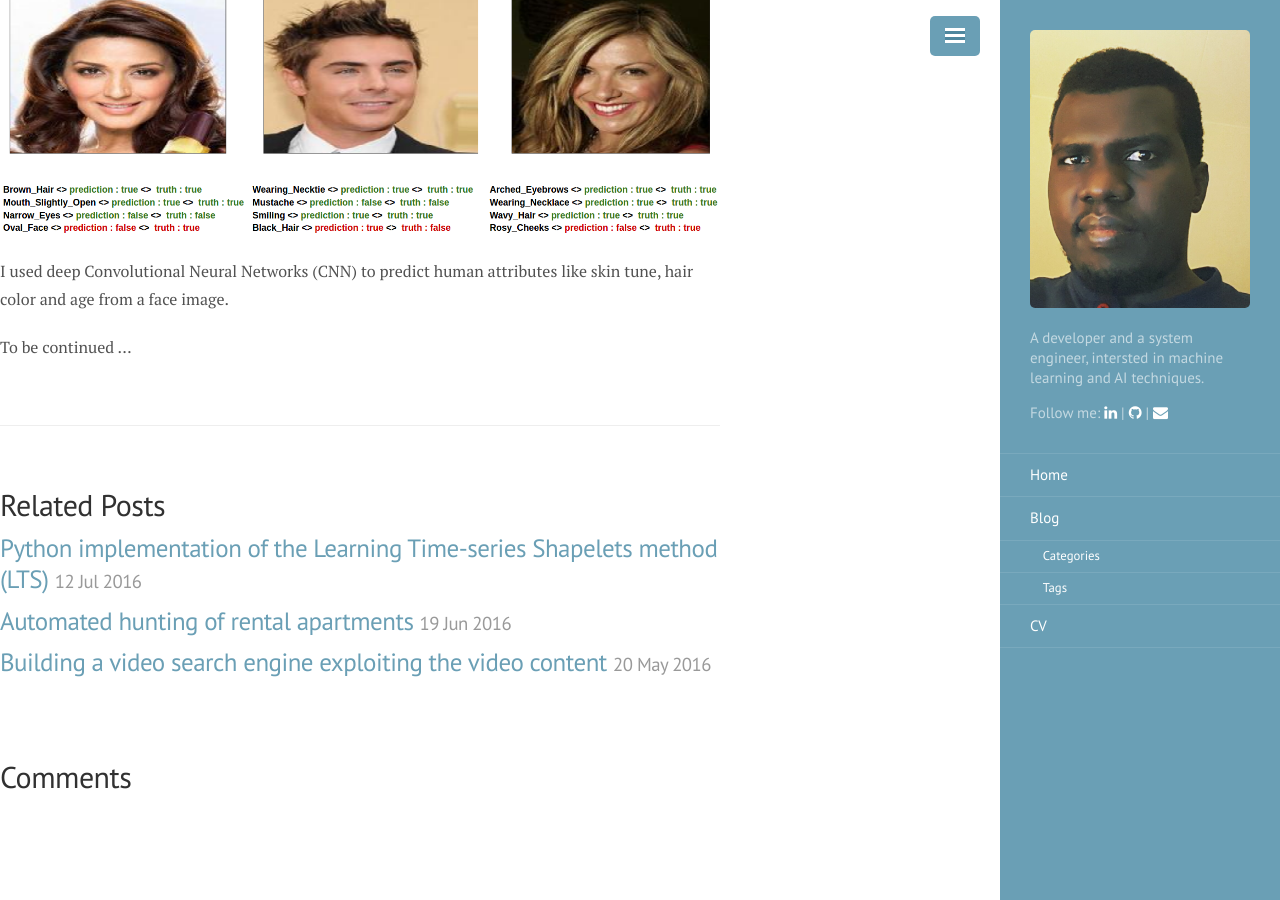
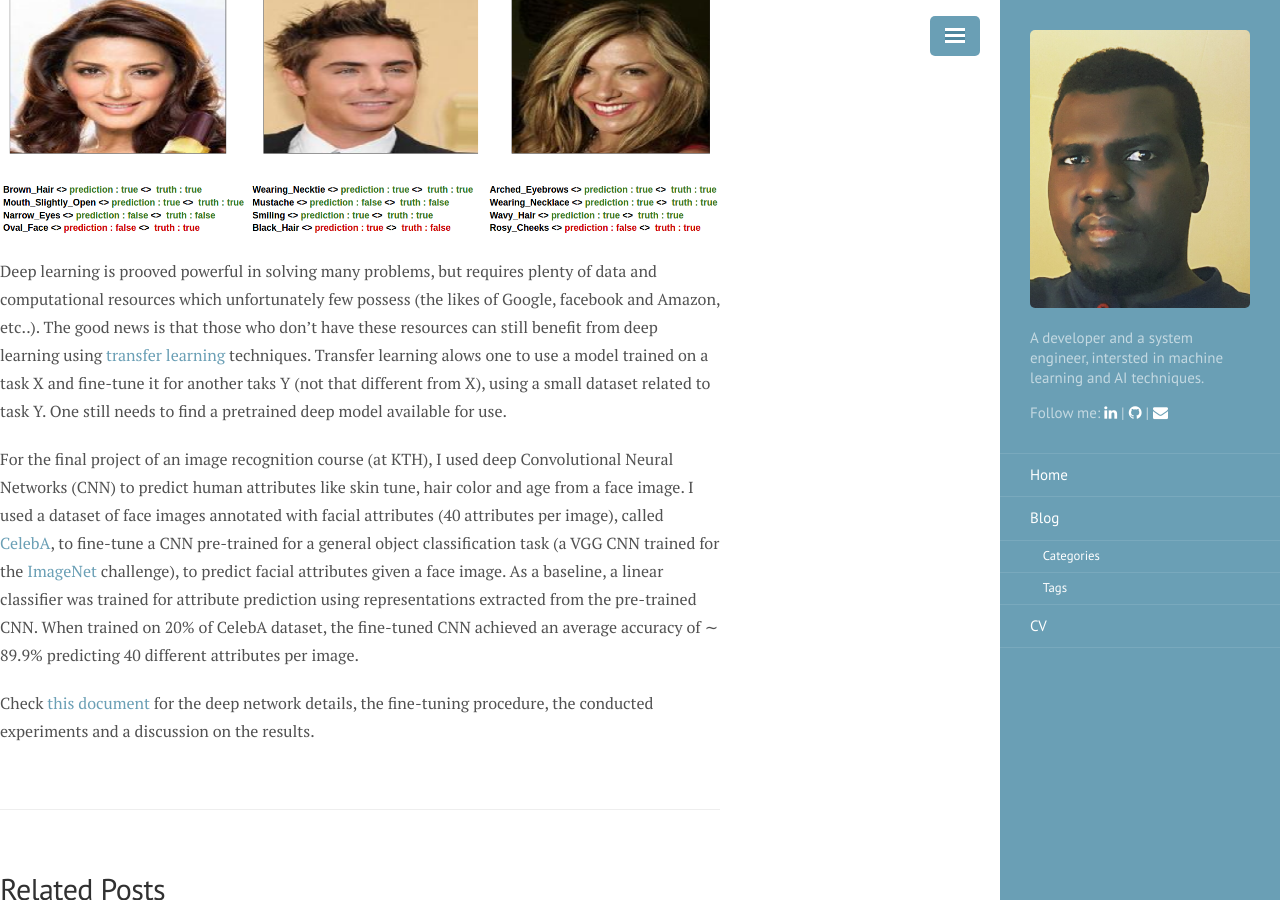
Before and after one commit to mohaseeb/mohaseeb.github.io, a Jekyll site: the page built from _posts/2014-04-30-face-attributes-prediction.md, in a window 1280 px wide and 900 px high, scrolled down 291 px. Built offline with Jekyll 4.4.1, drawn with Linux system fonts in a browser that asks for light colours; nearby versions of some CDN libraries; comment, search, counter and statistics services are not loaded.

Commit message:
Update 2014-04-30-face-attributes-prediction.md

```diff
--- a/_posts/2014-04-30-face-attributes-prediction.md
+++ b/_posts/2014-04-30-face-attributes-prediction.md
@@ -6,6 +6,8 @@
 tags: [image recognition, transfer learning, MatConvnet]
 ---
 ![attributes_prediction]({{ site.baseurl }}/public/posts_imgs/attributes.png)
-I used deep Convolutional Neural Networks (CNN) to predict human attributes like skin tune, hair color and age from a face image.
+Deep learning is prooved powerful in solving many problems, but requires plenty of data and computational resources which unfortunately few possess (the likes of Google, facebook and Amazon, etc..). The good news is that those who don't have these resources can still benefit from deep learning using [transfer learning](https://en.wikipedia.org/wiki/Inductive_transfer) techniques. Transfer learning alows one to use a model trained on a task X and fine-tune it for another taks Y (not that different from X), using a small dataset related to task Y. One still needs to find a pretrained deep model available for use.
 
-To be continued ...
+For the final project of an image recognition course (at KTH), I used deep Convolutional Neural Networks (CNN) to predict human attributes like skin tune, hair color and age from a face image. I used a dataset of face images annotated with facial attributes (40 attributes per image), called [CelebA](http://mmlab.ie.cuhk.edu.hk/projects/CelebA.html), to fine-tune a CNN pre-trained for a general object classification task (a VGG CNN trained for the [ImageNet](http://www.image-net.org/challenges/LSVRC/) challenge), to predict facial attributes given a face image. As a baseline, a linear classifier was trained for attribute prediction using representations extracted from the pre-trained CNN. When trained on 20% of CelebA dataset, the fine-tuned CNN achieved an average accuracy of ∼ 89.9% predicting 40 different attributes per image.
+
+Check [this document]({{ site.baseurl }}/public/posts_imgs/mohamed_abdulaziz_project_report.pdf) for the deep network details, the fine-tuning procedure, the conducted experiments and a discussion on the results.
```
